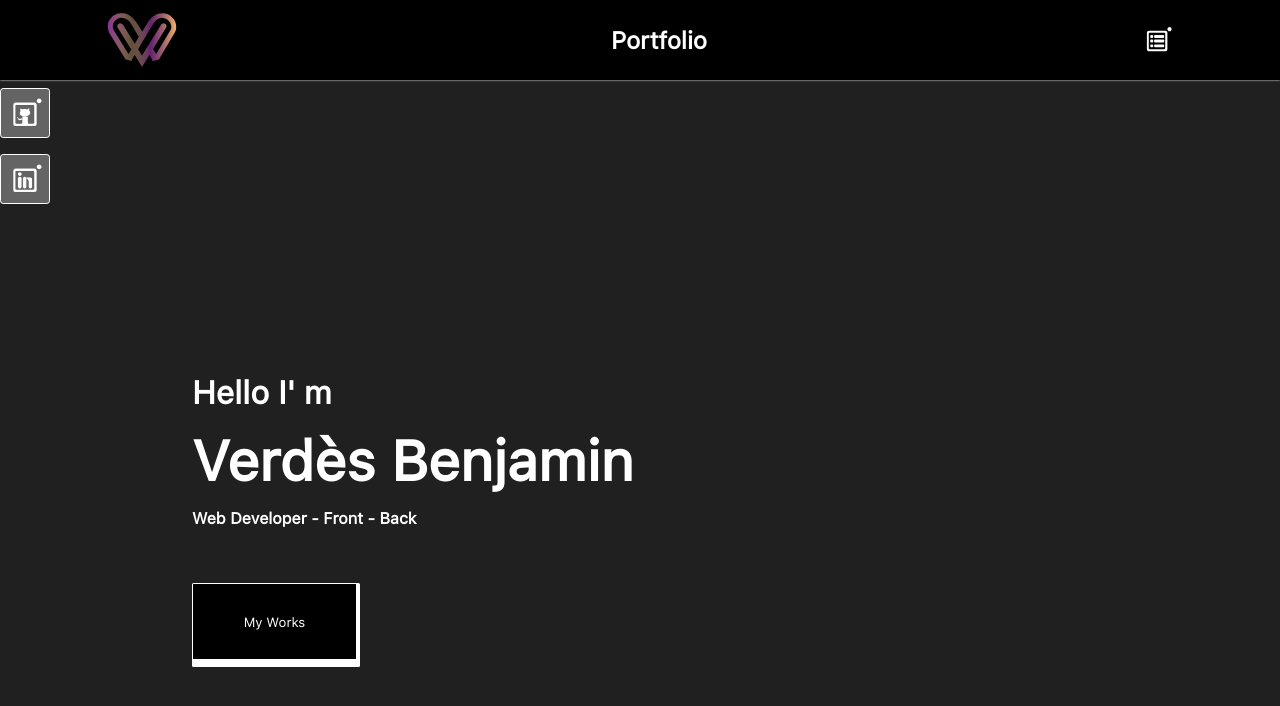
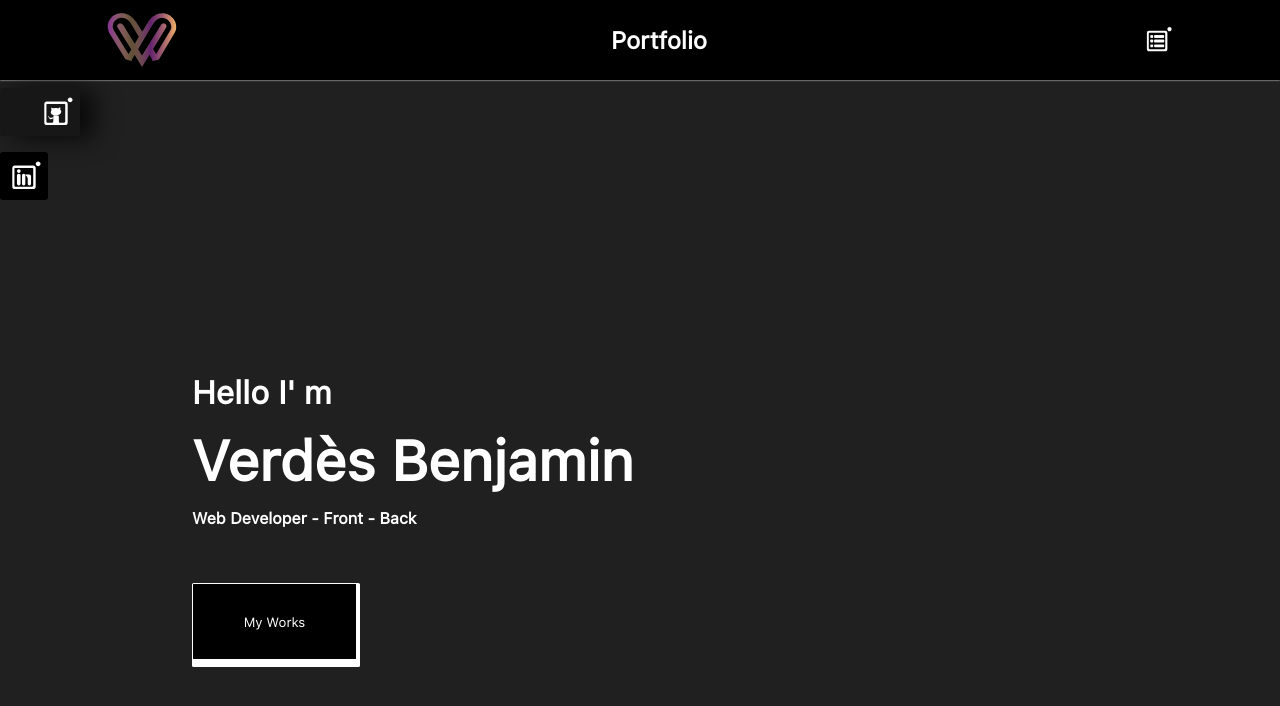
Before and after one commit to verdesB/BenD0tC0mReact, a React app: page / in a window 1280 px wide. In both pictures the pointer is over the item 25 px from the left and 113 px from the top of the page. Shown: the top 706 px of the page. Built offline with nearby package versions, Linux system fonts and the light colour scheme.

Commit message:
style social

```diff
--- a/src/components/Socials/socials.scss
+++ b/src/components/Socials/socials.scss
@@ -12,8 +12,17 @@
 .contact__socials ul li {
     width: 3rem;
     height: 3rem;
-    border: 1px solid white;
+    //border: 1px solid white;
     border-radius: 0.2rem;
-    background-color: rgba(255, 255, 255, 0.307);
+    background-color: rgb(0, 0, 0);
 
 }
+.contact__socials ul li:hover{
+padding-left: 2rem;
+transition: all ease-in-out 0.5s;
+background-color: rgba(0, 0, 0, 0.266);
+backdrop-filter: blur(2px);
+-webkit-box-shadow: 14px 2px 24px 0px rgba(0,0,0,0.75);
+-moz-box-shadow: 14px 2px 24px 0px rgba(0,0,0,0.75);
+box-shadow: 14px 2px 24px 0px rgba(0,0,0,0.75);
+}
```
